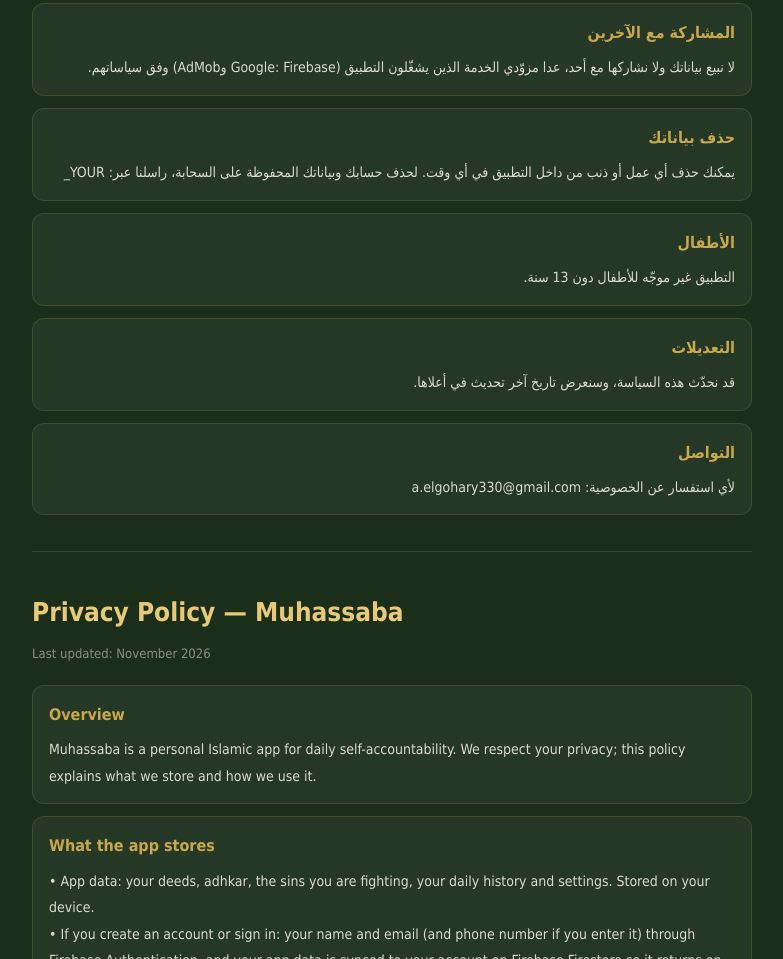
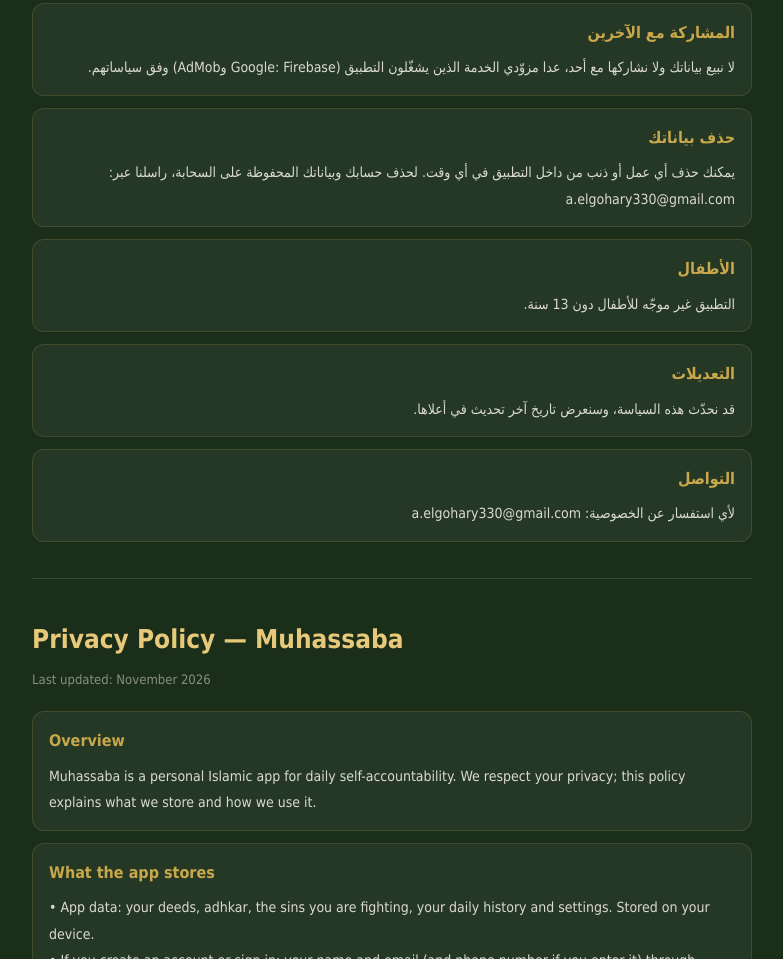
Before and after one commit to aelgohary330-crypto/muhassabah, a plain HTML site: page privacy-policy.html in a window 1280 px wide. Shown: the part 836-1795 px from the top of the page, without its empty margins (248-1031 px from the left). Drawn offline with Linux system fonts and the light colour scheme.

Commit message:
Update contact email in privacy policy

```diff
--- a/privacy-policy.html
+++ b/privacy-policy.html
@@ -22,7 +22,6 @@
 <body>
 <div class="wrap">
 <nav><a href="#ar">العربية</a><a href="#en">English</a><a href="#ur">اردو</a></nav>
-<!-- مهم: استبدل YOUR_EMAIL بإيميل التواصل الحقيقي قبل النشر -->
 
 <section id="ar" dir="rtl" lang="ar">
 <h1>سياسة الخصوصية — مُحَاسَبَة</h1>
@@ -35,7 +34,7 @@
 <div class="sec"><h2>التذكيرات والإشعارات</h2><p>يرسل التطبيق إشعارات محلية من جهازك نفسه (الرسالة اليومية وتذكيراتك). أوقات التذكيرات ونصوصها التي تكتبها تُحفظ على جهازك فقط ولا تُرسل إلى أي خادم. يمكنك إيقاف الإشعارات من التطبيق أو من إعدادات جهازك.</p></div>
 <div class="sec"><h2>الإعلانات</h2><p>يعرض التطبيق إعلانات Google AdMob. قد تستخدم Google معرّف الإعلانات في جهازك لعرض إعلانات مناسبة. يمكنك إعادة ضبط معرّف الإعلانات أو إيقاف تخصيصها من إعدادات جهازك (Google ثم الإعلانات).</p></div>
 <div class="sec"><h2>المشاركة مع الآخرين</h2><p>لا نبيع بياناتك ولا نشاركها مع أحد، عدا مزوّدي الخدمة الذين يشغّلون التطبيق (Google: Firebase وAdMob) وفق سياساتهم.</p></div>
-<div class="sec"><h2>حذف بياناتك</h2><p>يمكنك حذف أي عمل أو ذنب من داخل التطبيق في أي وقت. لحذف حسابك وبياناتك المحفوظة على السحابة، راسلنا عبر: YOUR_</p></div>
+<div class="sec"><h2>حذف بياناتك</h2><p>يمكنك حذف أي عمل أو ذنب من داخل التطبيق في أي وقت. لحذف حسابك وبياناتك المحفوظة على السحابة، راسلنا عبر: a.elgohary330@gmail.com</p></div>
 <div class="sec"><h2>الأطفال</h2><p>التطبيق غير موجّه للأطفال دون 13 سنة.</p></div>
 <div class="sec"><h2>التعديلات</h2><p>قد نحدّث هذه السياسة، وسنعرض تاريخ آخر تحديث في أعلاها.</p></div>
 <div class="sec"><h2>التواصل</h2><p>لأي استفسار عن الخصوصية: a.elgohary330@gmail.com</p></div>
```
